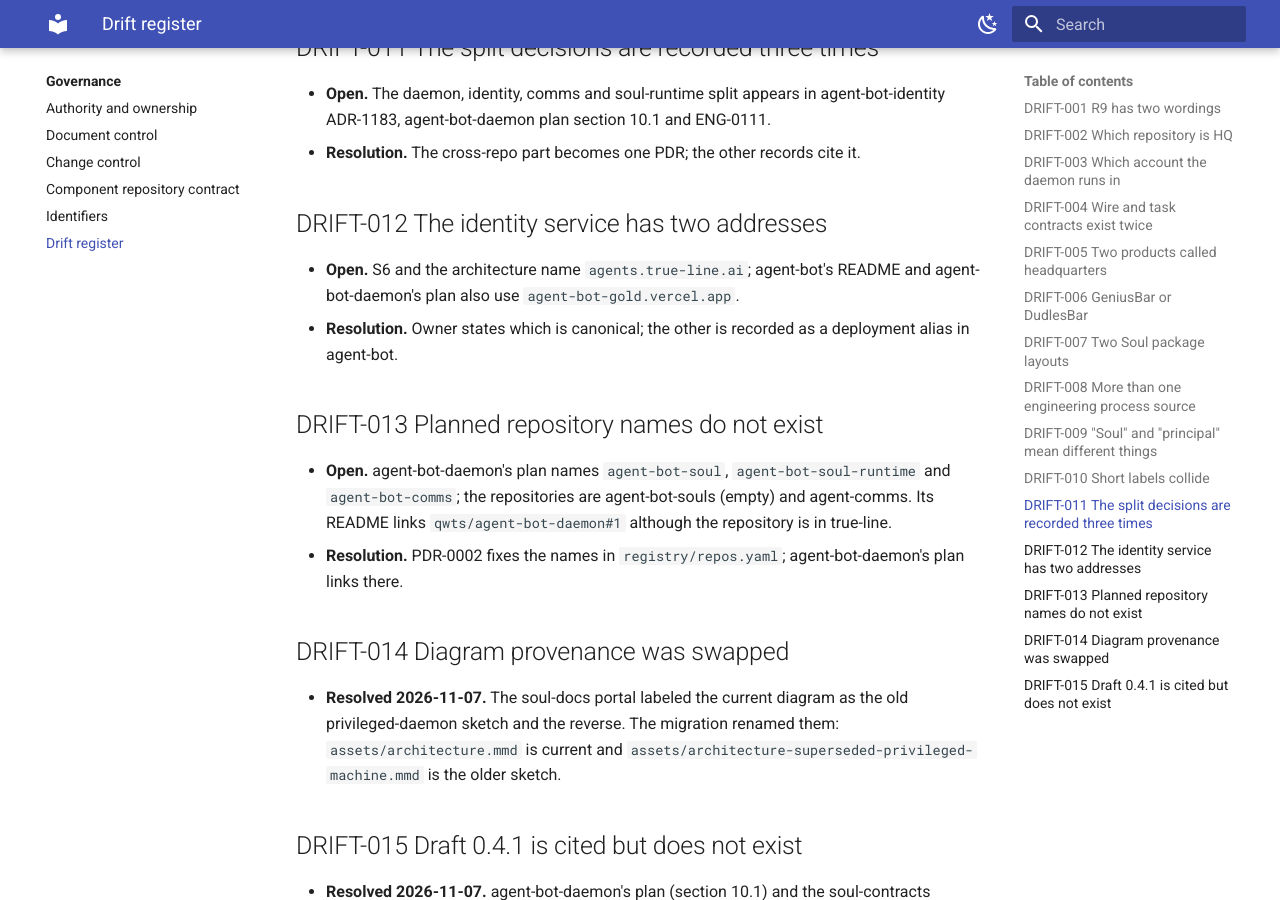
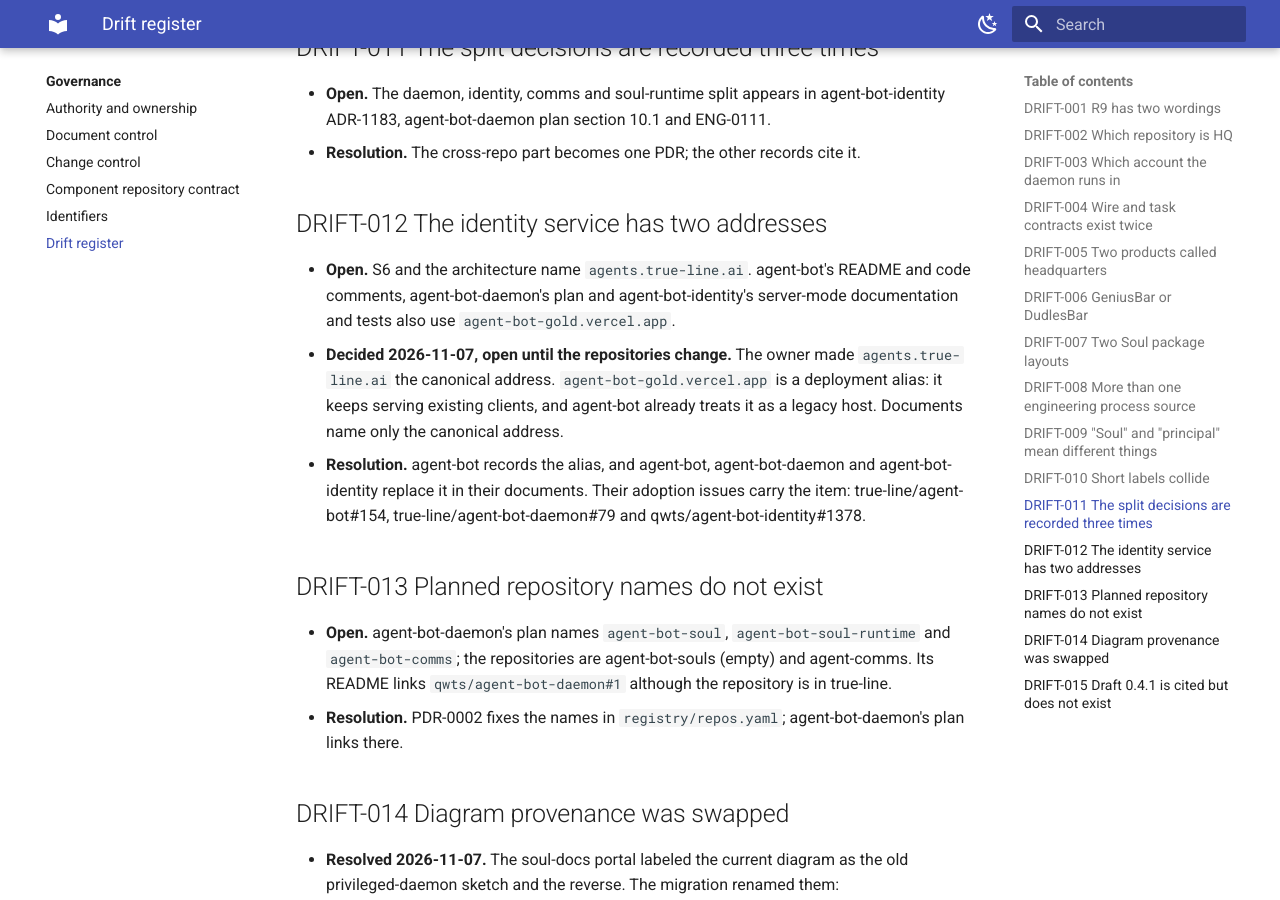
Before and after one commit to true-line/agent-bot-platform, an MkDocs documentation site: the page built from docs/00-governance/drift-register.md, in a window 1280 px wide and 900 px high, scrolled down 2915 px. Built offline with MkDocs 1.6.1 and Material for MkDocs 9.7.7, drawn with Linux system fonts in a browser that asks for light colours.

Commit message:
Record agents.true-line.ai as the canonical address (DRIFT-012)
The owner made agents.true-line.ai the canonical identity-service
address on 2026-11-07. agent-bot-gold.vercel.app stays as a deployment
alias for existing clients; documents name only the canonical address.
The entry stays open until agent-bot, agent-bot-daemon and
agent-bot-identity stop naming the alias, and links their adoption
issues.

Refs #8

Co-Authored-By: Claude Opus 5.5 <noreply@anthropic.com>
Co-authored-by: tidy-inlet-66 <agent_3d9ab2ac-9c97-442c-9bfa-8fcf497ded66@souls.agent-bot.invalid>
Agent-Identity: agent_3d9ab2ac-9c97-442c-9bfa-8fcf497ded66

```diff
--- a/docs/00-governance/drift-register.md
+++ b/docs/00-governance/drift-register.md
@@ -69,8 +69,9 @@ Known places where two sources of truth disagree. An agent that meets one of the
 
 ## DRIFT-012 The identity service has two addresses
 
-- **Open.** S6 and the architecture name `agents.true-line.ai`; agent-bot's README and agent-bot-daemon's plan also use `agent-bot-gold.vercel.app`.
-- **Resolution.** Owner states which is canonical; the other is recorded as a deployment alias in agent-bot.
+- **Open.** S6 and the architecture name `agents.true-line.ai`. agent-bot's README and code comments, agent-bot-daemon's plan and agent-bot-identity's server-mode documentation and tests also use `agent-bot-gold.vercel.app`.
+- **Decided 2026-11-07, open until the repositories change.** The owner made `agents.true-line.ai` the canonical address. `agent-bot-gold.vercel.app` is a deployment alias: it keeps serving existing clients, and agent-bot already treats it as a legacy host. Documents name only the canonical address.
+- **Resolution.** agent-bot records the alias, and agent-bot, agent-bot-daemon and agent-bot-identity replace it in their documents. Their adoption issues carry the item: true-line/agent-bot#154, true-line/agent-bot-daemon#79 and qwts/agent-bot-identity#1378.
 
 ## DRIFT-013 Planned repository names do not exist
 
```
